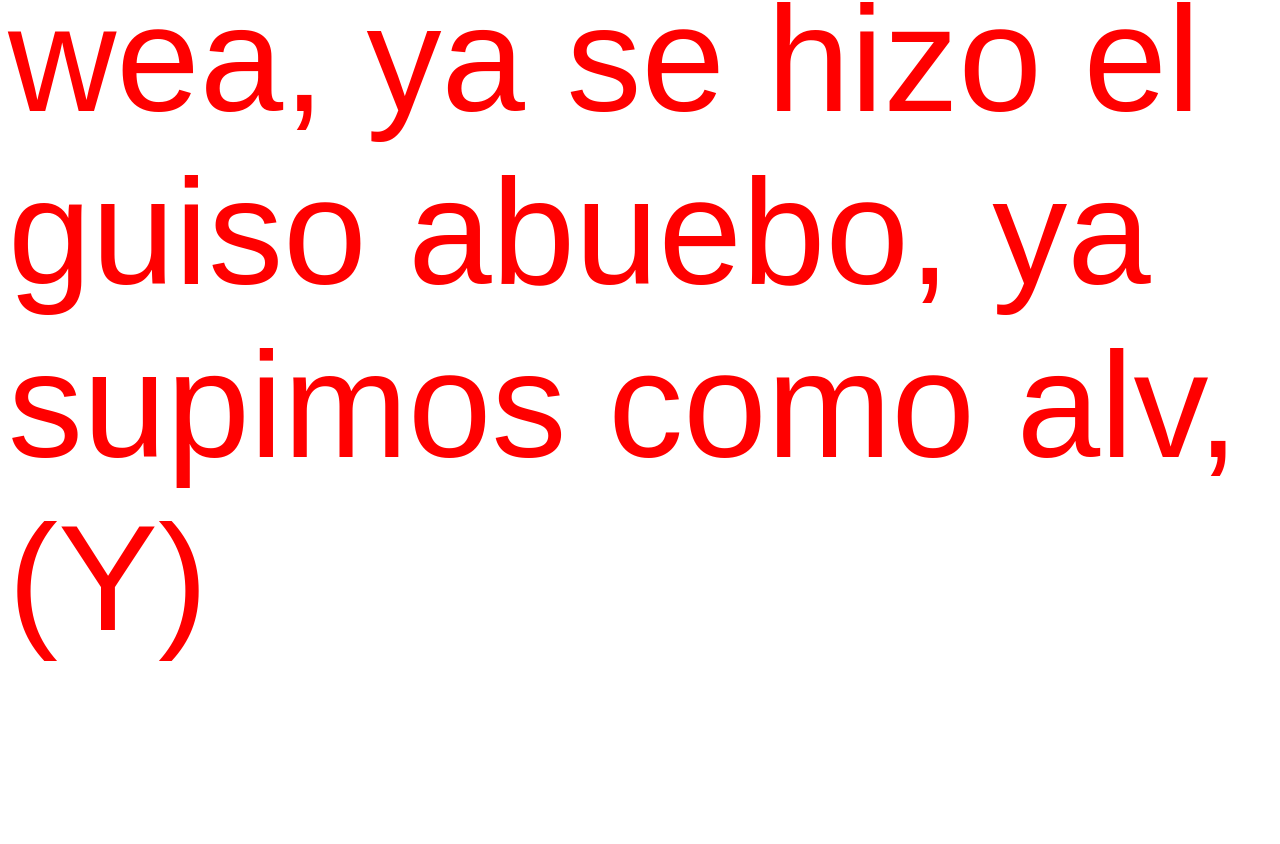
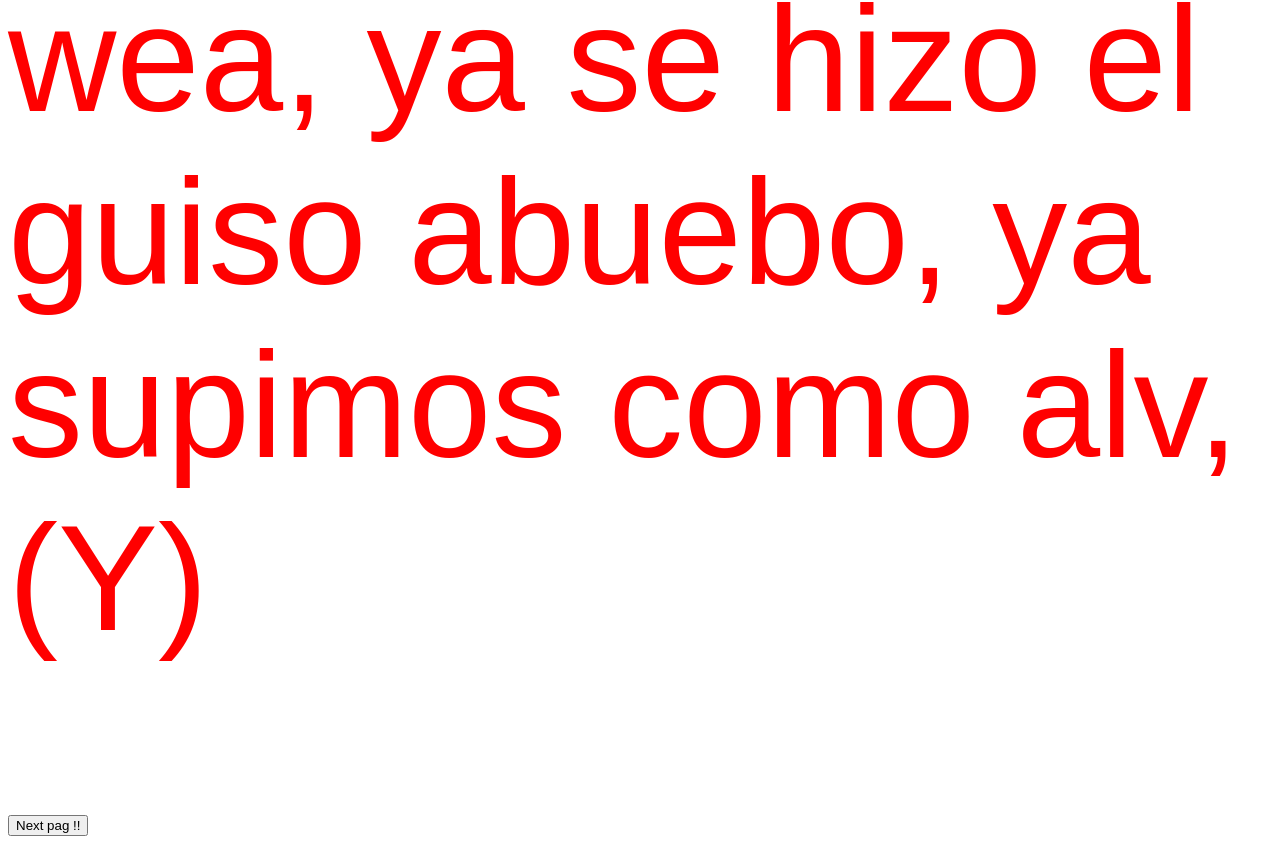
Before and after one commit to adpaginaweb/AD, a plain HTML site: page index.html in a window 1280 px wide. Shown: the part 696-1540 px from the top of the page. Before the commit the page ends 1511 px from the top, so only its background shows below. Drawn offline with Linux system fonts and the light colour scheme.

Commit message:
Update index.html

```diff
--- a/index.html
+++ b/index.html
@@ -15,5 +15,11 @@
         abuebo, ya supimos como alv,
         (Y)
     </p>
+
+    <div button>
+        <button>
+            Next pag !!
+        </button>
+    </div>
 </body>
 </html>
```
